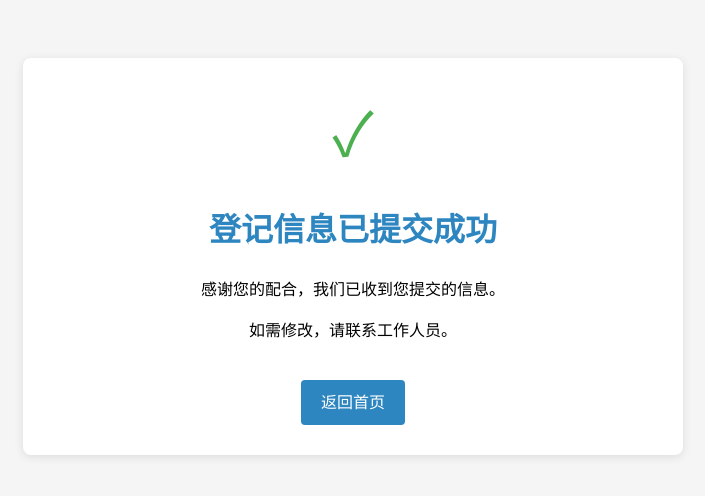
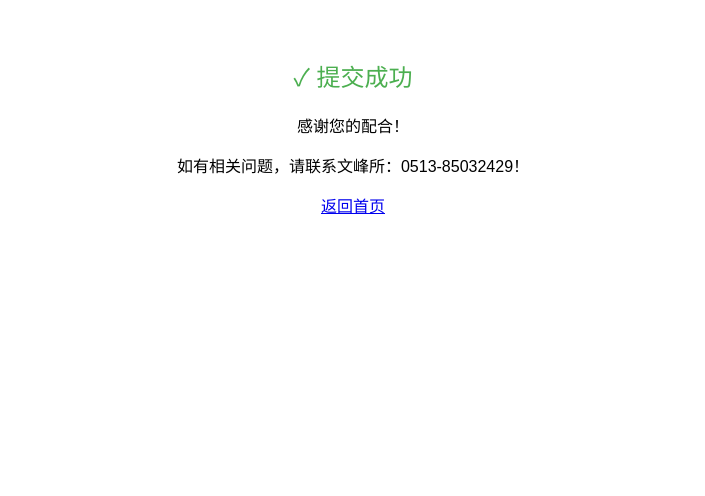
Before and after one commit to y1inQ1ng/wf-web1, a plain HTML site: page wf_web/thank_you.html in a window 1280 px wide. Shown: the whole page, without its empty margins (287-992 px from the left). Drawn offline with Linux system fonts and the light colour scheme.

Commit message:
Update thank_you.html

```diff
--- a/wf_web/thank_you.html
+++ b/wf_web/thank_you.html
@@ -3,53 +3,24 @@
 <head>
     <meta charset="UTF-8">
     <meta name="viewport" content="width=device-width, initial-scale=1.0">
-    <title>提交成功 - 文峰所外来人员登记</title>
+    <title>提交成功</title>
     <style>
         body {
-            font-family: 'Microsoft YaHei', sans-serif;
-            background-color: #f5f5f5;
+            font-family: "Microsoft YaHei", sans-serif;
             text-align: center;
-            padding: 50px 20px;
-            line-height: 1.6;
+            padding: 50px;
         }
-        .container {
-            background-color: white;
-            max-width: 600px;
-            margin: 0 auto;
-            padding: 30px;
-            border-radius: 8px;
-            box-shadow: 0 2px 10px rgba(0,0,0,0.1);
-        }
-        h1 {
-            color: #2E86C1;
+        .success {
+            color: #4CAF50;
+            font-size: 24px;
             margin-bottom: 20px;
-        }
-        .success-icon {
-            color: #4CAF50;
-            font-size: 60px;
-            margin-bottom: 20px;
-        }
-        .btn {
-            display: inline-block;
-            background-color: #2E86C1;
-            color: white;
-            padding: 10px 20px;
-            text-decoration: none;
-            border-radius: 4px;
-            margin-top: 20px;
-        }
-        .btn:hover {
-            background-color: #2874A6;
         }
     </style>
 </head>
 <body>
-    <div class="container">
-        <div class="success-icon">✓</div>
-        <h1>登记信息已提交成功</h1>
-        <p>感谢您的配合，我们已收到您提交的信息。</p>
-        <p>如需修改，请联系工作人员。</p>
-        <a href="index.html" class="btn">返回首页</a>
-    </div>
+    <div class="success">✓ 提交成功</div>
+    <p>感谢您的配合！</p>
+    <p>如有相关问题，请联系文峰所：0513-85032429！</p>
+    <a href="/">返回首页</a>
 </body>
 </html>
```
